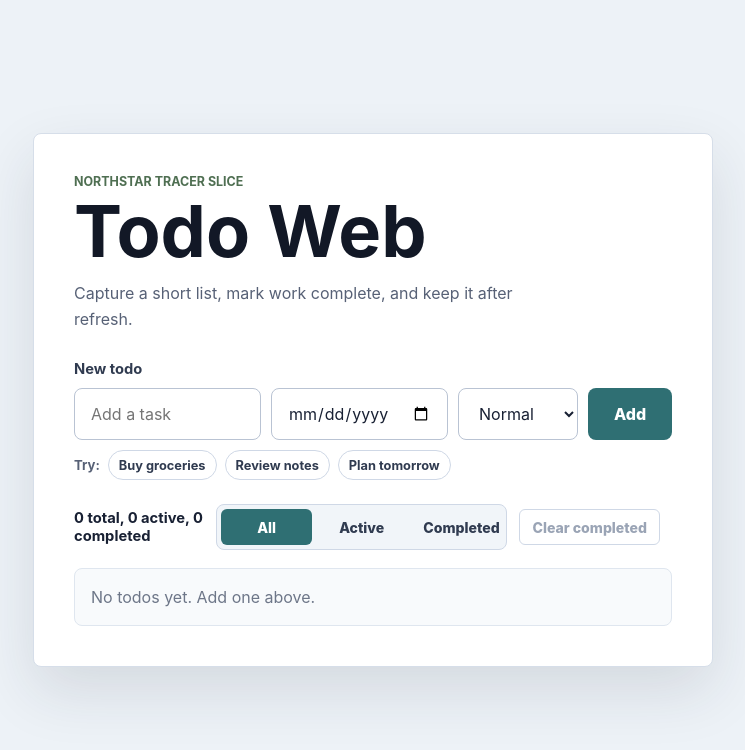
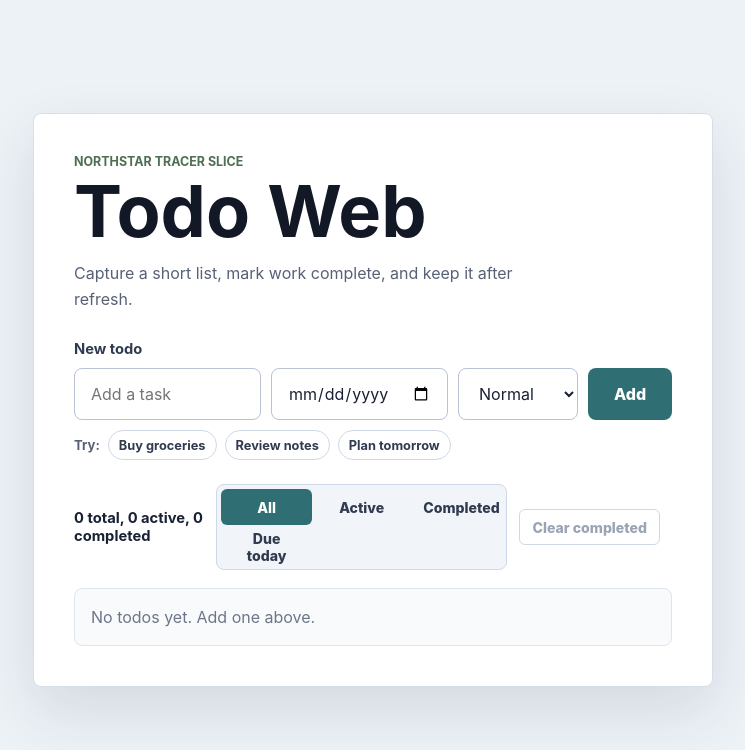
Before and after one commit to paulpai0412/northstar-todo-web, a React (Vite) app: page / in a window 1280 px wide. Shown: the top 750 px of the page, without its empty margins (267-1012 px from the left). Built offline with nearby package versions, Linux system fonts and the light colour scheme.

Commit message:
Add due-today quick filter and tests (issue #31)

```diff
--- a/src/main.tsx
+++ b/src/main.tsx
@@ -20,7 +20,8 @@ const STORAGE_KEY = "northstar-todo-web.todos";
 const FILTER_OPTIONS: { value: TodoFilter; label: string }[] = [
   { value: "all", label: "All" },
   { value: "active", label: "Active" },
-  { value: "completed", label: "Completed" }
+  { value: "completed", label: "Completed" },
+  { value: "due-today", label: "Due today" }
 ];
 const PRIORITY_OPTIONS: { value: TodoPriority; label: string }[] = [
   { value: "normal", label: "Normal" },
--- a/src/todos.ts
+++ b/src/todos.ts
@@ -9,7 +9,7 @@ export type Todo = {
   priority: TodoPriority;
 };
 
-export type TodoFilter = "all" | "active" | "completed";
+export type TodoFilter = "all" | "active" | "completed" | "due-today";
 
 export function addTodo(
   todos: Todo[],
@@ -87,9 +87,17 @@ export function filterTodos(todos: Todo[], filter: TodoFilter): Todo[] {
 export function getVisibleTodos(
   todos: Todo[],
   filter: TodoFilter,
-  hideCompleted: boolean
+  hideCompleted: boolean,
+  today: Date = new Date()
 ): Todo[] {
-  const filteredTodos = filterTodos(todos, filter);
+  let filteredTodos: Todo[];
+
+  if (filter === "due-today") {
+    const todayValue = formatDateInputValue(today);
+    filteredTodos = todos.filter((todo) => todo.dueDate === todayValue);
+  } else {
+    filteredTodos = filterTodos(todos, filter);
+  }
 
   if (!hideCompleted) {
     return filteredTodos;
@@ -105,6 +113,10 @@ export function getEmptyStateMessage(filter: TodoFilter): string {
 
   if (filter === "completed") {
     return "No completed todos yet.";
+  }
+
+  if (filter === "due-today") {
+    return "No todos due today.";
   }
 
   return "No todos yet. Add one above.";
```
Also changed, not shown: 1 other file (tests, documents, lock files or other folders).
